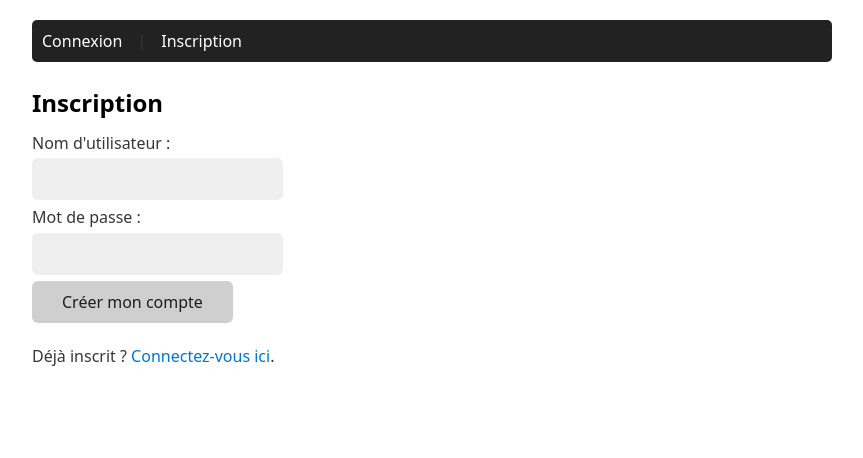
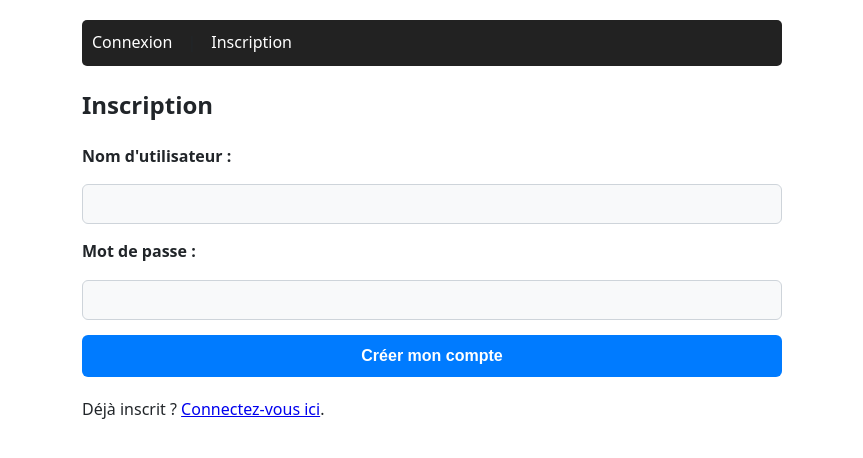
Before and after one commit to moilexis/FastCards, a Flask app: page /register in a window 1280 px wide. Shown: the top 458 px of the page, without its empty margins (208-1071 px from the left). Run offline with Flask 3, Linux system fonts and the light colour scheme.

Commit message:
prototype 1.1-> bases acquises, structure entière à revoir

```diff
--- /dev/null
+++ b/static/style.css
@@ -0,0 +1,117 @@
+/* ==========================================================================
+   1. VARIABLES & THÈME (Gestion automatique Clair / Sombre)
+   ========================================================================== */
+:root {
+    /* Couleurs par défaut (Mode Clair) */
+    --background: #ffffff;
+    --text: #212529;
+    --primary: #007bff;
+    --primary-hover: #0056b3;
+    --border: #ced4da;
+    --bg-input: #f8f9fa;
+    --container-width: 700px;
+}
+
+@media (prefers-color-scheme: dark) {
+    :root {
+        /* Couleurs pour le Mode Sombre */
+        --background: #121212;
+        --text: #e0e0e0;
+        --primary: #375a7f;
+        --primary-hover: #2b4764;
+        --border: #444444;
+        --bg-input: #1e1e1e;
+    }
+}
+
+/* ==========================================================================
+   2. MISE EN PAGE GLOBALE (RESPONSIVE)
+   ========================================================================== */
+body {
+    font-family: system-ui, -apple-system, "Segoe UI", Roboto, sans-serif;
+    background-color: var(--background);
+    color: var(--text);
+    line-height: 1.6;
+    max-width: var(--container-width);
+    margin: 0 auto;
+    padding: 20px;
+}
+
+header nav {
+    display: flex;
+    justify-content: space-between;
+    align-items: center;
+    border-bottom: 2px solid var(--border);
+    padding-bottom: 15px;
+    margin-bottom: 30px;
+}
+
+header a {
+    color: var(--primary);
+    text-decoration: none;
+    margin-left: 10px;
+}
+
+header a:hover {
+    text-decoration: underline;
+}
+
+/* ==========================================================================
+   3. FORMULAIRES & ENTRÉES (Idéal pour la saisie en masse)
+   ========================================================================== */
+form {
+    display: flex;
+    flex-direction: column;
+    gap: 15px; /* Espace automatique entre les champs */
+    margin-bottom: 20px;
+}
+
+label {
+    font-weight: bold;
+}
+
+input[type="text"],
+input[type="password"],
+textarea {
+    width: 100%;
+    padding: 10px;
+    border: 1px solid var(--border);
+    border-radius: 6px;
+    background-color: var(--bg-input);
+    color: var(--text);
+    font-size: 1rem;
+    box-sizing: border-box; /* Évite que le champ dépasse de l'écran */
+}
+
+textarea {
+    resize: vertical; /* Permet d'agrandir la zone de saisie en hauteur seulement */
+    min-height: 150px;
+}
+
+/* ==========================================================================
+   4. BOUTONS & ALERTES
+   ========================================================================== */
+button, input[type="submit"] {
+    background-color: var(--primary);
+    color: white;
+    border: none;
+    padding: 12px 20px;
+    font-size: 1rem;
+    font-weight: bold;
+    border-radius: 6px;
+    cursor: pointer;
+    transition: background 0.2s ease;
+}
+
+button:hover, input[type="submit"]:hover {
+    background-color: var(--primary-hover);
+}
+
+/* Zone pour les messages d'erreur/succès de Flask (aside) */
+aside {
+    background-color: var(--bg-input);
+    border-left: 4px solid var(--primary);
+    padding: 10px 15px;
+    border-radius: 4px;
+    margin-bottom: 20px;
+}
--- a/templates/base.html
+++ b/templates/base.html
@@ -4,7 +4,7 @@
     <meta charset="UTF-8">
     <meta name="viewport" content="width=device-width, initial-scale=1.0">
     <title>FastCards</title>
-    <link rel="stylesheet" href="https://cdn.jsdelivr.net/npm/water.css@2/out/water.css">
+    <link rel="stylesheet" href="{{ url_for('static', filename='style.css') }}">
     <style>
         nav { display: flex; gap: 15px; background: #222; padding: 10px; border-radius: 5px; margin-bottom: 20px;}
         nav a { color: white; text-decoration: none; }
```
